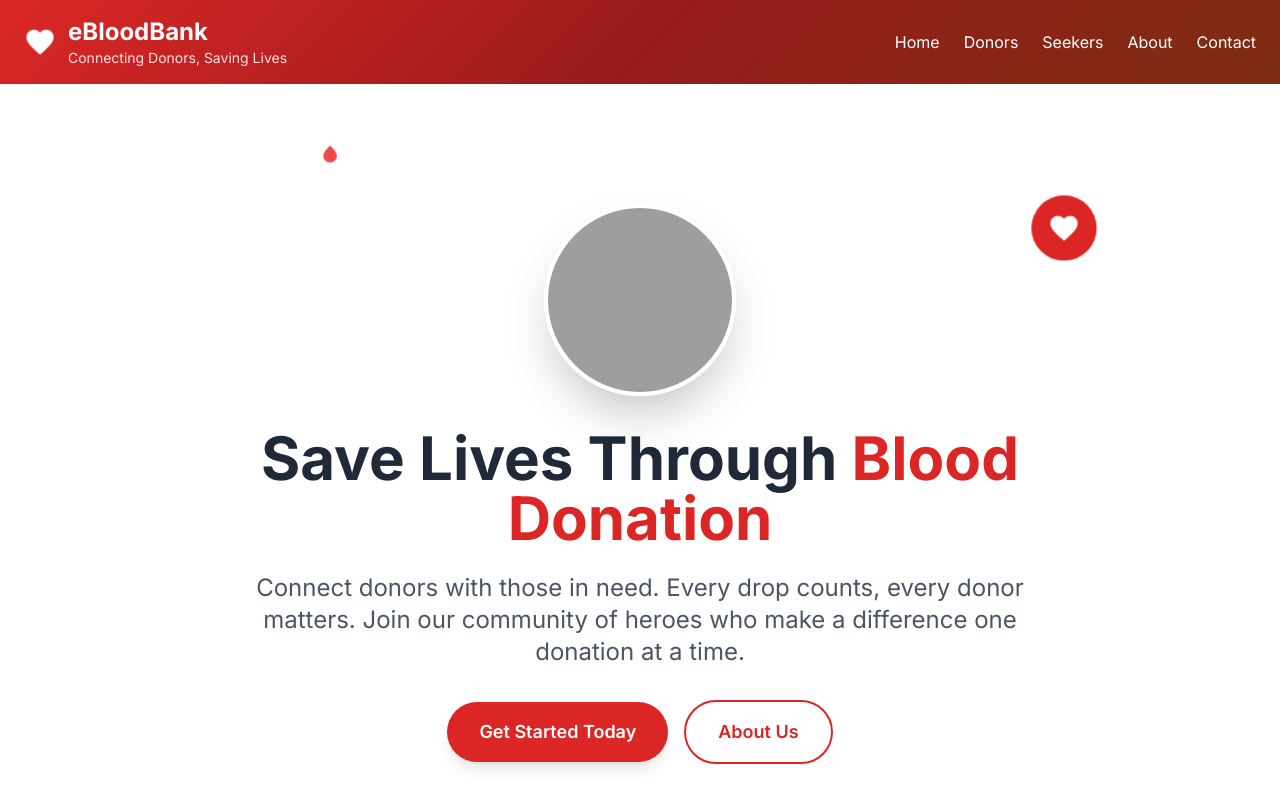
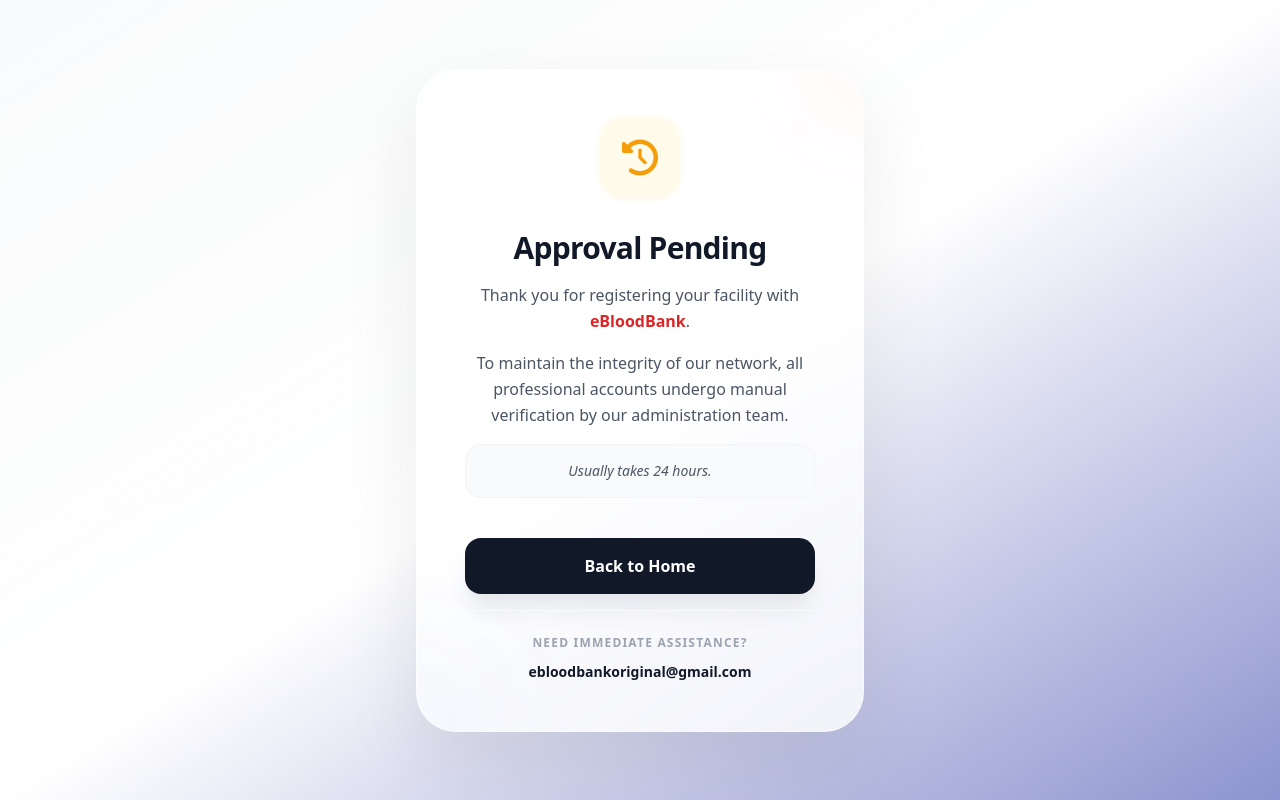
Before and after one commit to delvin100/Blood_Donation, a React (Vite) app in the folder frontend/: page /organization/pending-approval in a window 1280 px wide. Shown: the top 800 px of the page. Built offline with nearby package versions, Linux system fonts and the light colour scheme; no server answers; grey boxes are pictures that could not be loaded.

Commit message:
org verification bug fix

```diff
--- a/frontend/src/App.jsx
+++ b/frontend/src/App.jsx
@@ -8,6 +8,7 @@
 import OrgLogin from './pages/Organization/OrgLogin';
 import OrgRegister from './pages/Organization/OrgRegister';
 import OrgDashboard from './pages/Organization/OrgDashboard';
+import OrgPendingApproval from './pages/Organization/OrgPendingApproval';
 import AdminLogin from './pages/Admin/AdminLogin';
 import AdminDashboard from './pages/Admin/AdminDashboard';
 import Seeker from './pages/Seeker/Seeker';
@@ -67,6 +68,7 @@
         <Route path="/organization/login" element={<OrgLogin />} />
         <Route path="/organization/register" element={<OrgRegister />} />
         <Route path="/organization/dashboard" element={<OrgDashboard />} />
+        <Route path="/organization/pending-approval" element={<OrgPendingApproval />} />
 
         {/* Admin Routes */}
         <Route path="/admin" element={<Navigate to="/admin/login" replace />} />
--- /dev/null
+++ b/frontend/src/pages/Organization/OrgPendingApproval.jsx
@@ -0,0 +1,50 @@
+import React from 'react';
+import { Link } from 'react-router-dom';
+
+export default function OrgPendingApproval() {
+    return (
+        <div className="min-h-screen bg-gradient-to-br from-gray-50 via-white to-red-50/30 flex items-center justify-center p-6 font-sans">
+            <div className="max-w-md w-full bg-white/80 backdrop-blur-xl rounded-[2.5rem] shadow-[0_32px_80px_rgba(0,0,0,0.08)] p-12 text-center border border-white/50 relative overflow-hidden">
+                {/* Decorative Background */}
+                <div className="absolute top-0 right-0 w-32 h-32 bg-red-500/5 blur-3xl rounded-full -mr-16 -mt-16"></div>
+                <div className="absolute bottom-0 left-0 w-32 h-32 bg-blue-500/5 blur-3xl rounded-full -ml-16 -mb-16"></div>
+
+                <div className="relative z-10">
+                    <div className="w-20 h-20 bg-amber-50 rounded-3xl flex items-center justify-center text-amber-500 text-4xl mb-8 mx-auto shadow-sm ring-4 ring-amber-50/50">
+                        <i className="fas fa-clock-rotate-left"></i>
+                    </div>
+
+                    <h1 className="text-3xl font-black text-gray-900 mb-4 tracking-tight">Approval Pending</h1>
+
+                    <div className="space-y-4 mb-10 text-gray-600 font-medium leading-relaxed">
+                        <p>
+                            Thank you for registering your facility with <span className="text-red-600 font-bold">eBloodBank</span>.
+                        </p>
+                        <p>
+                            To maintain the integrity of our network, all professional accounts undergo manual verification by our administration team.
+                        </p>
+                        <div className="p-4 bg-gray-50 rounded-2xl border border-gray-100 text-sm italic">
+                            Usually takes 24 hours.
+                        </div>
+                    </div>
+
+                    <div className="space-y-4">
+                        <Link
+                            to="/"
+                            className="block w-full bg-gray-900 text-white font-black py-4 rounded-2xl hover:bg-red-600 transition-all shadow-xl shadow-gray-200 active:scale-[0.98]"
+                        >
+                            Back to Home
+                        </Link>
+
+                        <div className="pt-6 border-t border-gray-50">
+                            <p className="text-xs font-black text-gray-400 uppercase tracking-widest mb-2">Need immediate assistance?</p>
+                            <a href="mailto:ebloodbankoriginal@gmail.com" className="text-sm font-bold text-gray-900 hover:text-red-600 transition-colors">
+                                ebloodbankoriginal@gmail.com
+                            </a>
+                        </div>
+                    </div>
+                </div>
+            </div>
+        </div>
+    );
+}
--- a/frontend/src/pages/Organization/OrgRegister.jsx
+++ b/frontend/src/pages/Organization/OrgRegister.jsx
@@ -119,14 +119,18 @@
 
         try {
             const response = await axios.post('/api/organization/register', formData);
-            toast.success("Welcome aboard! Your enterprise account has been established.");
 
-            // Save authentication data to localStorage
-            localStorage.setItem('token', response.data.token);
-            localStorage.setItem('role', 'organization');
-            localStorage.setItem('user', JSON.stringify(response.data.user));
-
-            setTimeout(() => navigate('/organization/dashboard'), 1500);
+            if (response.data.token) {
+                toast.success("Welcome aboard! Your enterprise account has been established.");
+                // Save authentication data to localStorage
+                localStorage.setItem('token', response.data.token);
+                localStorage.setItem('role', 'organization');
+                localStorage.setItem('user', JSON.stringify(response.data.user));
+                setTimeout(() => navigate('/organization/dashboard'), 1500);
+            } else {
+                toast.success(response.data.message || "Registration successful! Pending admin approval.");
+                setTimeout(() => navigate('/organization/pending-approval'), 1500);
+            }
         } catch (error) {
             console.error(error);
             const msg = error.response?.data?.error || "Registration process failed. Please check your signal or inputs.";
```
Also changed, not shown: 1 other file (tests, documents, lock files or other folders).
